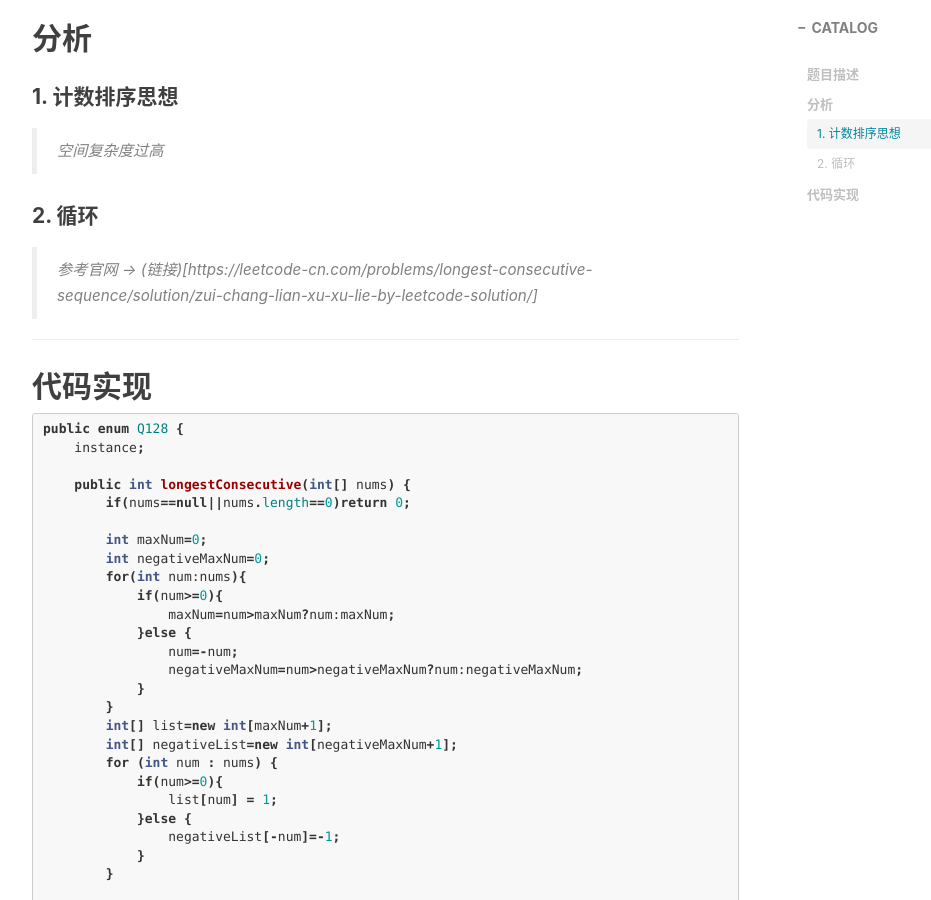
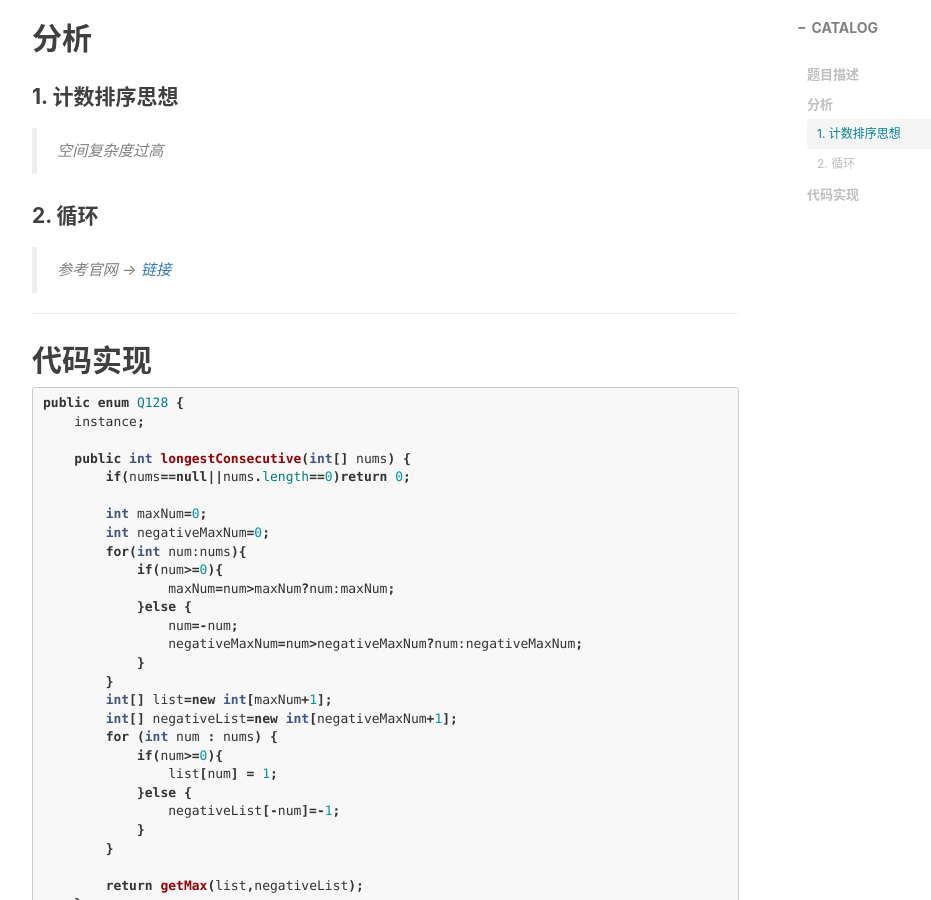
Before and after one commit to whvixd/qilixiang.github.io, a Jekyll site: the page built from _posts/2020-06-06-leetcode-128.md, in a window 1280 px wide and 900 px high, scrolled down 1011 px. Shown: the whole window, without its empty margins (233-1164 px from the left). Built offline with Jekyll 4.4.1, drawn with Linux system fonts in a browser that asks for light colours; nearby versions of some CDN libraries; comment, search, counter and statistics services are not loaded.

Commit message:
修改链接

```diff
--- a/_posts/2020-06-06-leetcode-128.md
+++ b/_posts/2020-06-06-leetcode-128.md
@@ -29,7 +29,7 @@ tags:
 
 #### 2. 循环
 
-> 参考官网 -> (链接)[https://leetcode-cn.com/problems/longest-consecutive-sequence/solution/zui-chang-lian-xu-xu-lie-by-leetcode-solution/]
+> 参考官网 -> [链接](https://leetcode-cn.com/problems/longest-consecutive-sequence/solution/zui-chang-lian-xu-xu-lie-by-leetcode-solution/)
 
 ---
 
```
